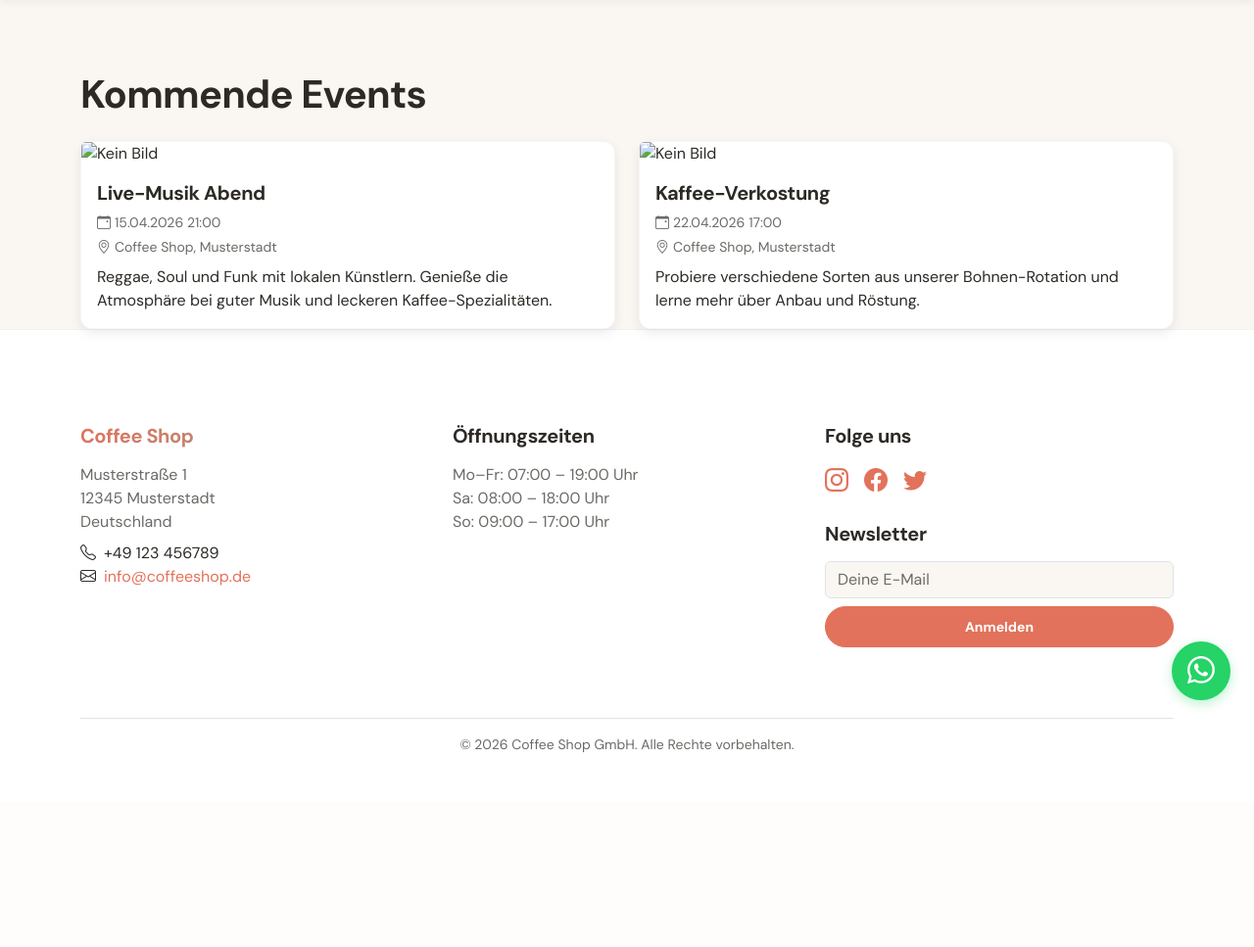
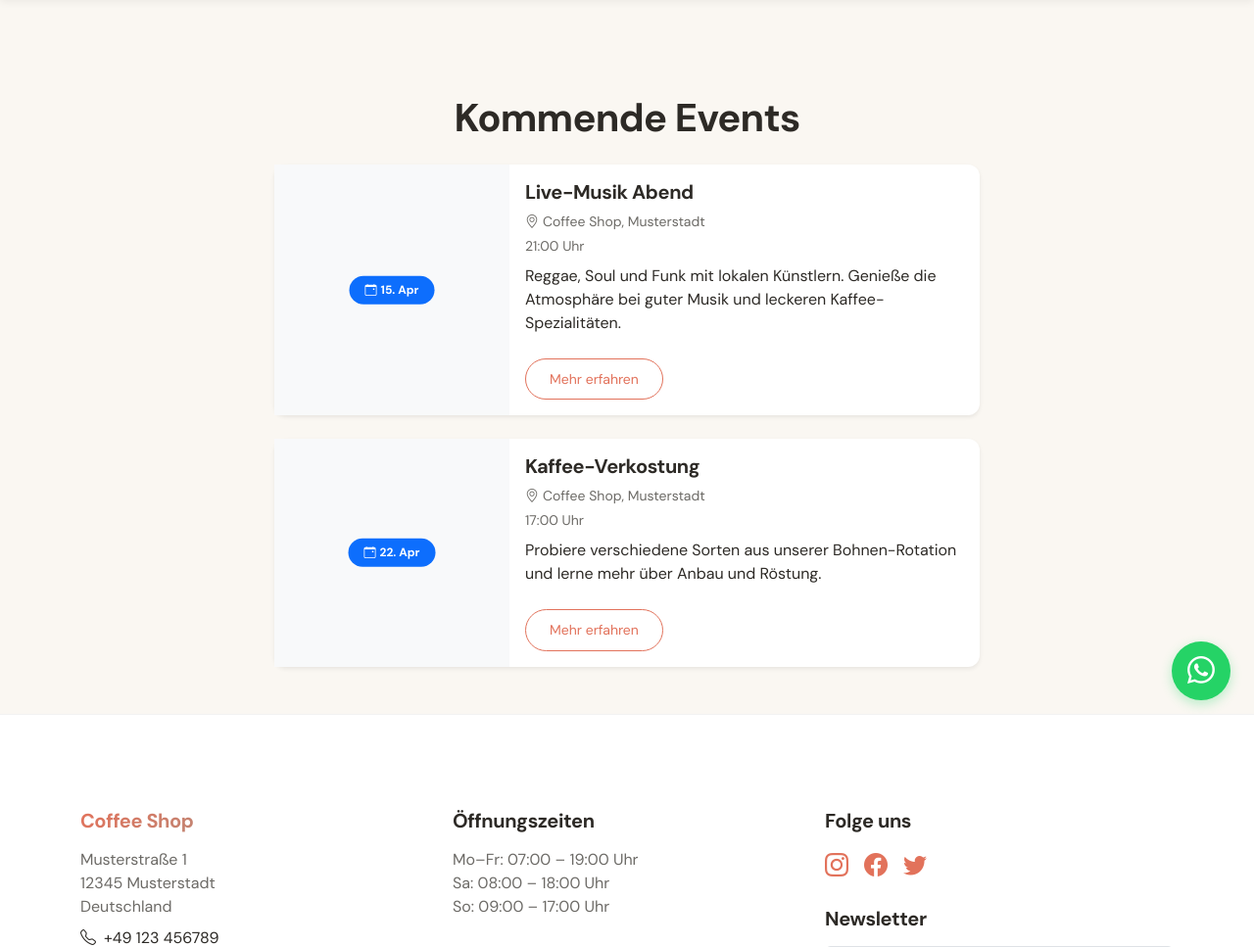
Before and after one commit to dreyjey1993/coffee-shop-django, a Django app: page /events/ in a window 1280 px wide. Shown: the part 61-1028 px from the top of the page at 98% size. Before the commit the page ends 829 px from the top, so only its background shows below. Run offline with Django 4.2, Linux system fonts and the light colour scheme; data comes from the database, SQL or seed files in the repository; some libraries are stand-ins or nearby versions.

Commit message:
feat: redesign events page with timeline card layout, add badge with date, improve visuals

```diff
--- a/shop/templates/shop/events.html
+++ b/shop/templates/shop/events.html
@@ -2,28 +2,48 @@
 {% block title %}Events – Coffee Shop{% endblock %}
 
 {% block content %}
-<h1 class="mb-4">Kommende Events</h1>
+<div class="container py-4">
+    <h1 class="mb-4 text-center">Kommende Events</h1>
     {% if events %}
-<div class="row g-4">
+    <div class="row justify-content-center">
         {% for event in events %}
-    <div class="col-md-6 reveal">
-        <div class="card h-100">
+        <div class="col-lg-8 mb-4 reveal">
+            <div class="card h-100 border-0 shadow-sm">
+                <div class="row g-0">
+                    <div class="col-md-4 position-relative">
                         {% if event.image %}
-            <img src="{{ event.image.url }}" class="card-img-top" alt="{{ event.title }}" loading="lazy">
+                        <img src="{{ event.image.url }}" class="img-fluid h-100 w-100 object-fit-cover" alt="{{ event.title }}" loading="lazy" style="min-height: 200px;">
                         {% else %}
-            <img src="https://via.placeholder.com/600x300?text=Kein+Bild" class="card-img-top" alt="Kein Bild" loading="lazy">
+                        <div class="bg-light d-flex align-items-center justify-content-center h-100" style="min-height: 200px;">
+                            <span class="text-muted">Kein Bild</span>
+                        </div>
                         {% endif %}
-            <div class="card-body">
+                        <div class="position-absolute top-50 start-50 translate-middle badge bg-primary rounded-pill px-3 py-2">
+                            <i class="bi bi-calendar-event me-1"></i>{{ event.date|date:"d. M" }}
+                        </div>
+                    </div>
+                    <div class="col-md-8">
+                        <div class="card-body h-100 d-flex flex-column">
                             <h5 class="card-title">{{ event.title }}</h5>
-                <p class="text-muted small mb-1"><i class="bi bi-calendar-event me-1"></i>{{ event.date|date:"d.m.Y H:i" }}</p>
-                <p class="text-muted small mb-2"><i class="bi bi-geo-alt me-1"></i>{{ event.location }}</p>
-                <p class="card-text">{{ event.description }}</p>
+                            <p class="text-muted small mb-1"><i class="bi bi-geo-alt me-1"></i>{{ event.location }}</p>
+                            <p class="text-muted small mb-2">{{ event.date|date:"H:i" }} Uhr</p>
+                            <p class="card-text flex-grow-1">{{ event.description|truncatewords:60 }}</p>
+                            <a class="btn btn-outline-primary btn-sm mt-2 align-self-start" href="#">Mehr erfahren</a>
+                        </div>
+                    </div>
                 </div>
             </div>
         </div>
         {% endfor %}
     </div>
     {% else %}
-<p class="text-muted">Momentan stehen keine Events an. Schau später wieder vorbei!</p>
+    <p class="text-muted text-center">Momentan stehen keine Events an. Schau später wieder vorbei!</p>
     {% endif %}
+</div>
 {% endblock %}
+
+{% block extra_head %}
+<style>
+.object-fit-cover { object-fit: cover; }
+</style>
+{% endblock %}
```
Lines whose indentation alone changed are shown as unchanged.
